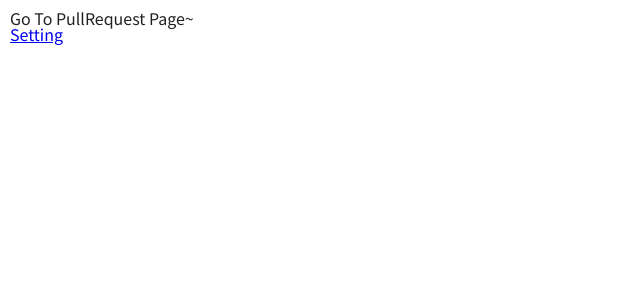
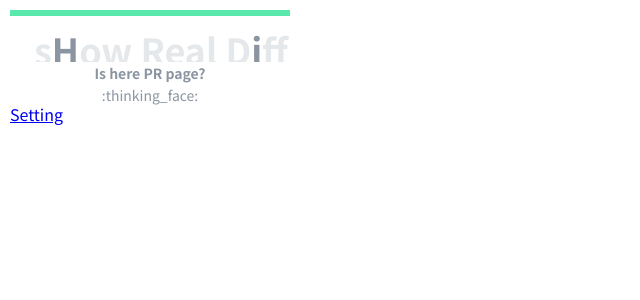
Before and after one commit to SoYoung210/real-diff, a React (Create React App) app: page / in a window 1280 px wide. Shown: the top 300 px of the page, without its empty margins (0-640 px from the left). Built offline with nearby package versions, Linux system fonts and the light colour scheme; no server answers.

Commit message:
style: add header component

```diff
--- a/src/components/home/index.tsx
+++ b/src/components/home/index.tsx
@@ -1,9 +1,27 @@
+import styled from '@emotion/styled'
 import React, { useEffect } from 'react'
 import { useDispatch, useSelector } from 'react-redux'
 import { Redirect } from 'react-router'
 
 import { Footer } from '@/components/shared/Footer'
+import { MainHeader } from '@/components/shared/MainHeader'
 import { settingActions, settingSelector } from '@/features/settingSlice'
+
+const ContentWrapper = styled.div`
+  height: 100%;
+  background: white;
+  display: flex;
+  flex-direction: column;
+  justify-content: center;
+  align-items: center;
+  color: #8B95A1;
+  font-size: 14px;
+  line-height: 22px;
+`
+
+const BoldText = styled.div`
+  font-weight: 900;
+`
 
 export const HomeView = () => {
   const dispatch = useDispatch()
@@ -23,7 +41,11 @@ export const HomeView = () => {
 
   return (
     <>
-      <div>Go To PullRequest Page~</div>
+      <MainHeader title='sHow Real Diff' highlightIndex={[1, 11]}/>
+      <ContentWrapper>
+        <BoldText>Is here PR page?</BoldText>
+        <div>:thinking_face:</div>
+      </ContentWrapper>
       <Footer />
     </>
   )
--- a/src/components/main/index.tsx
+++ b/src/components/main/index.tsx
@@ -2,6 +2,7 @@ import React, { useEffect } from 'react'
 import { useDispatch, useSelector } from 'react-redux'
 
 import { Footer } from '@/components/shared/Footer'
+import { MainHeader } from '@/components/shared/MainHeader'
 import { prActions, prSelector } from '@/features/prSlice'
 
 export const MainView = () => {
@@ -13,6 +14,7 @@ export const MainView = () => {
 
   return (
     <>
+      <MainHeader title='Show Real Diff' highlightIndex={[6, 10]}/>
       <div>Real Additions: {realDiff.additions}</div>
       <div>Real Deletions: {realDiff.deletions}</div>
       <Footer />
--- /dev/null
+++ b/src/components/shared/MainHeader.tsx
@@ -0,0 +1,39 @@
+import styled from '@emotion/styled'
+import React from 'react'
+
+const Header = styled.header`
+  height: 31px;
+  border-top: 6px solid #5AE9AD;
+  padding: 15px 2px 0 0;
+  color: #E5E8EB;
+  font-size: 36px;
+  font-weight: 800;
+  text-align: right;
+  overflow: hidden;
+`
+
+const HighlightText = styled.span`
+  color: #8a95a1;
+`
+
+interface Props {
+  title: string;
+  highlightIndex: number[]
+}
+
+// TODO: trim처리해서 idx받기
+export const MainHeader = ({title, highlightIndex}: Props) => {
+  return (
+    <Header>
+      {
+        title.split('').map((s, idx) => {
+          if (highlightIndex.includes(idx)) {
+            return <HighlightText>{s}</HighlightText>
+          }
+
+          return s
+        })
+      }
+    </Header>
+  )
+}
```
